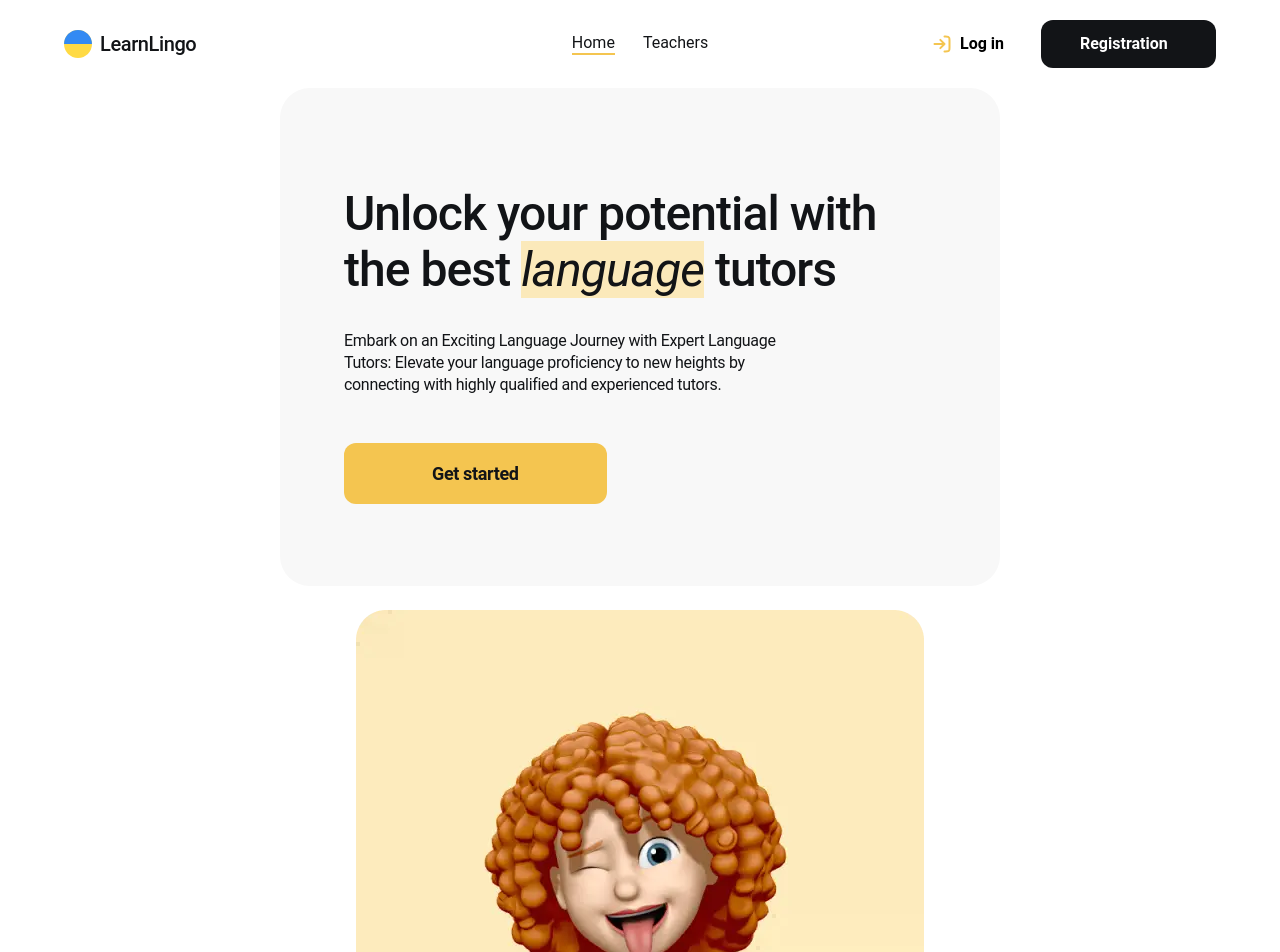
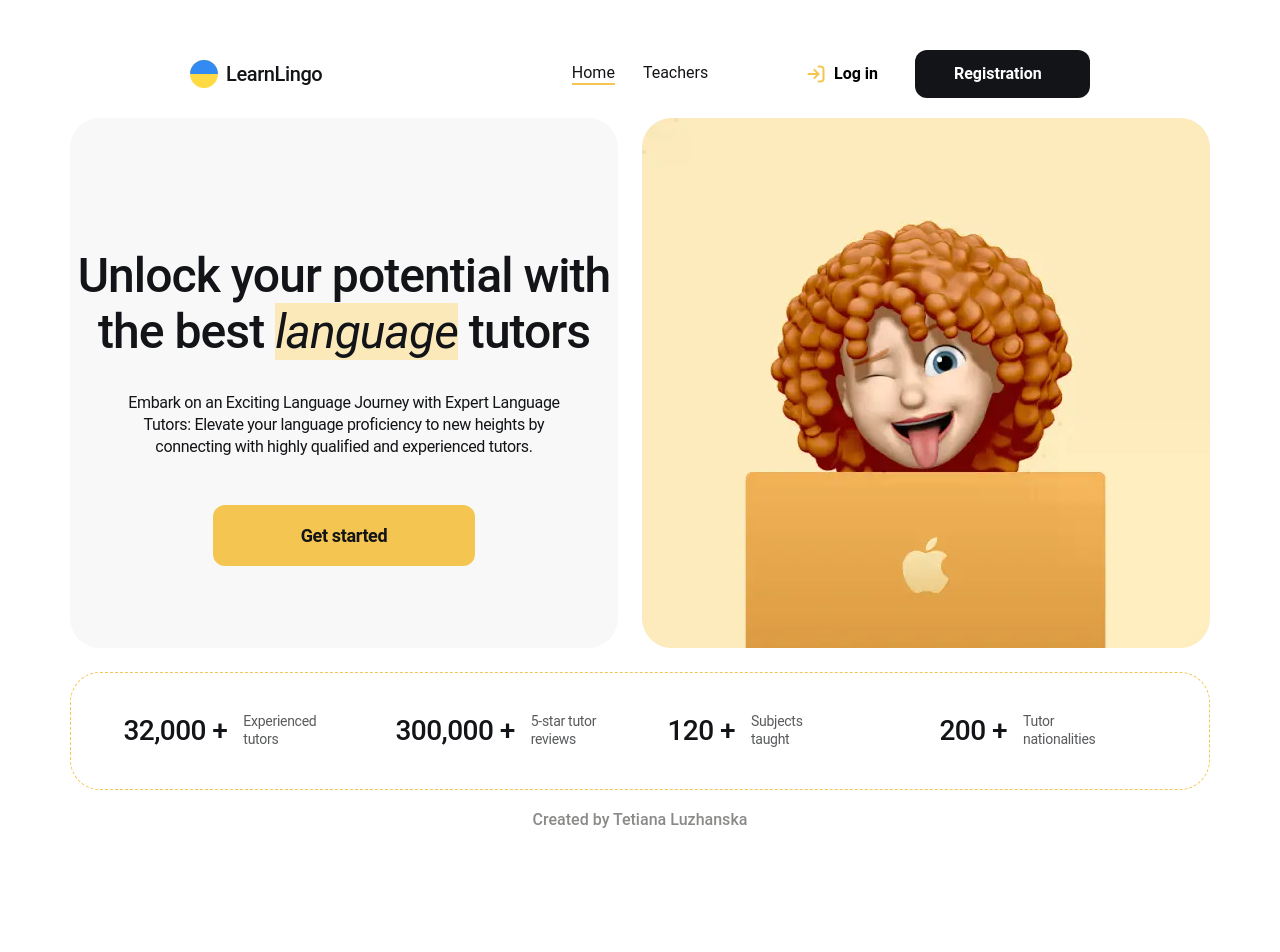
Before and after one commit to Tetiana85/LearnLingo, a React (Vite) app: page /LearnLingo/home in a window 1280 px wide. Shown: the top 952 px of the page. After the commit the page ends 860 px from the top, so only its background shows below. Built offline with nearby package versions, Linux system fonts and the light colour scheme; no server answers.

Commit message:
add styles

```diff
--- a/src/components/Footer/Footer.module.css
+++ b/src/components/Footer/Footer.module.css
@@ -1,12 +1,3 @@
-.footer {
-  padding: 40px 0;
-  font-weight: 700;
-  line-height: 1.25;
-  margin-left: auto;
-  margin-right: auto;
-  min-width: 448px;
-}
-
 .footerText {
   text-align: center;
 }
--- a/src/components/Header/Header.module.css
+++ b/src/components/Header/Header.module.css
@@ -1,8 +1,8 @@
 .header {
   display: flex;
-  flex-wrap: wrap;
+  flex-wrap: nowrap;
   align-items: center;
-  justify-content: space-around;
+  justify-content: space-between;
   padding: 20px 0;
   width: 100%;
   row-gap: 15px;
@@ -68,3 +68,14 @@
   min-width: 175px;
   text-align: center;
 }
+@media (min-width: 900px) {
+  .header {
+    max-width: 900px;
+  }
+}
+
+@media (min-width: 1440px) {
+  .header {
+    max-width: 1184px;
+  }
+}
--- a/src/index.css
+++ b/src/index.css
@@ -72,13 +72,13 @@ img {
 body {
   font-family: 'Roboto', sans-serif;
   color: var(--primary-text-color);
-  background-color: #EEEEEE;
+  background-color: #eeeeee;
   font-weight: 400;
   font-size: 16px;
 }
 
 body.home-page {
-  background-color: #FFFFFF;
+  background-color: #ffffff;
 }
 
 .container {
@@ -86,12 +86,29 @@ body.home-page {
   flex-direction: column;
   align-items: center;
   min-height: 100vh;
-  min-width: 320px;
   max-width: 1440px;
-  padding: 0 64px;
+  padding: 20px 64px;
   margin: 0 auto;
 }
 
 footer {
-  margin-top: auto;
+  font-weight: 500;
+  line-height: 1.25;
+  color: #8a8a89;
+  font-size: calc(10px + (16 - 10) * ((100vw - 320px) / (900 - 320)));
 }
+@media (min-width: 768px) {
+  .container {
+    padding: 30px;
+  }
+}
+@media (min-width: 900px) {
+  footer {
+    font-size: 16px;
+  }
+}
+@media (min-width: 1440px) {
+  .container {
+    padding: 20px 64px 32px;
+  }
+}
--- a/src/pages/HomePage/HomePage.module.css
+++ b/src/pages/HomePage/HomePage.module.css
@@ -1,15 +1,14 @@
 main {
-  min-width: 320px;
+  min-width: 280px;
   max-width: 1440px;
-  margin: 0 auto;
+  margin-bottom: auto;
 }
-
 
 .heroWrp {
   display: flex;
   flex-wrap: wrap;
   justify-content: center;
-  min-width: 320px;
+  min-width: 280px;
   gap: 24px;
   margin-bottom: 24px;
 }
@@ -17,15 +16,16 @@ main {
 .heroDesc {
   border-radius: 30px;
   background-color: #f8f8f8;
-  padding: 98px 108px 98px 64px;
+  padding-bottom: 4cap;
+  text-align: center;
 }
 
 .heroTitle {
   font-weight: 500;
-  font-size: 48px;
+  font-size: calc(30px + (48 - 30) * ((100vw - 320px) / (768 - 320)));
   line-height: 1.16667;
   letter-spacing: -0.02em;
-  margin-bottom: 32px;
+  margin: 32px 0;
   max-width: 548px;
   width: 100%;
 }
@@ -40,7 +40,9 @@ main {
   max-width: 471px;
   line-height: 1.375;
   letter-spacing: -0.02em;
-  margin-bottom: 64px;
+  margin: 0 auto;
+  margin-bottom: calc(40px + (64 - 40) * ((100vw - 320px) / (768 - 320)));
+  font-size: calc(10px + (16 - 10) * ((100vw - 320px) / (768 - 320)));
 }
 
 .heroLink {
@@ -69,11 +71,12 @@ main {
   display: flex;
   justify-content: space-around;
   flex-wrap: wrap;
-  min-width: 320px;
-  padding: 40px 0;
+  max-width: 568px;
+  padding: 40px 25px;
   border-radius: 30px;
   border: 1.5px dashed var(--accent-color);
   row-gap: 15px;
+  margin: 0 auto 20px;
 }
 
 .heroItem {
@@ -97,3 +100,79 @@ main {
   color: rgba(18, 20, 23, 0.7);
   max-width: 80px;
 }
+@media (min-width: 700px) {
+  .heroList {
+    padding: 40px 25px;
+  }
+}
+@media (min-width: 768px) {
+  .heroTitle {
+    font-size: 48px;
+  }
+  .heroText {
+    margin: 0 auto;
+    margin-bottom: 64px;
+    font-size: 16px;
+  }
+}
+@media (min-width: 1200px) {
+  .heroList {
+    max-width: 100%;
+  }
+  .heroDesc {
+    padding: 98px 0 0;
+  }
+  .heroTitle {
+    font-weight: 500;
+    font-size: 48px;
+    line-height: 1.16667;
+    letter-spacing: -0.02em;
+    margin-bottom: 32px;
+    max-width: 548px;
+    width: 100%;
+  }
+}
+@media (min-width: 1440px) {
+  .heroDesc {
+    border-radius: 30px;
+    background-color: #f8f8f8;
+    padding: 98px 108px 98px 64px;
+  }
+  main {
+    min-width: 320px;
+    max-width: 1440px;
+  }
+  .heroWrp {
+    display: flex;
+    flex-wrap: wrap;
+    justify-content: center;
+    min-width: 320px;
+    gap: 24px;
+    margin-bottom: 24px;
+  }
+  .heroList {
+    display: flex;
+    justify-content: space-around;
+    flex-wrap: wrap;
+    min-width: 100%;
+    padding: 40px 0;
+    border-radius: 30px;
+    border: 1.5px dashed var(--accent-color);
+    row-gap: 15px;
+  }
+  .heroTitle {
+    font-weight: 500;
+    font-size: 48px;
+    line-height: 1.16667;
+    letter-spacing: -0.02em;
+    margin-bottom: 32px;
+    max-width: 548px;
+    width: 100%;
+  }
+  .heroText {
+    max-width: 471px;
+    line-height: 1.375;
+    letter-spacing: -0.02em;
+    margin-bottom: 64px;
+  }
+}
--- a/src/pages/TeachersPage/TeachersPage.module.css
+++ b/src/pages/TeachersPage/TeachersPage.module.css
@@ -1,7 +1,6 @@
 .main {
   min-width: 320px;
   max-width: 1440px;
-  margin: 0 auto;
   padding: 0 64px;
 }
 
```
